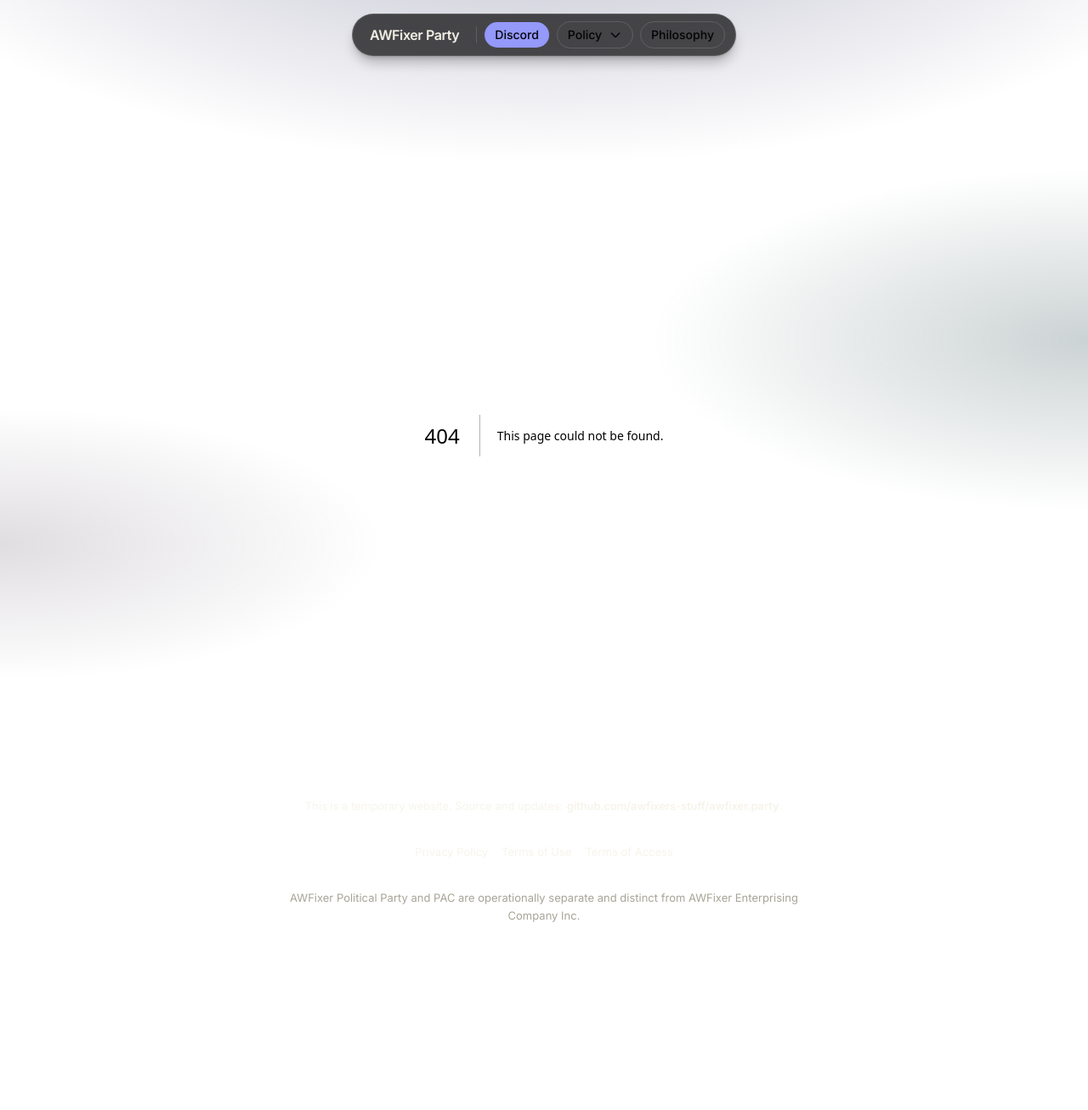
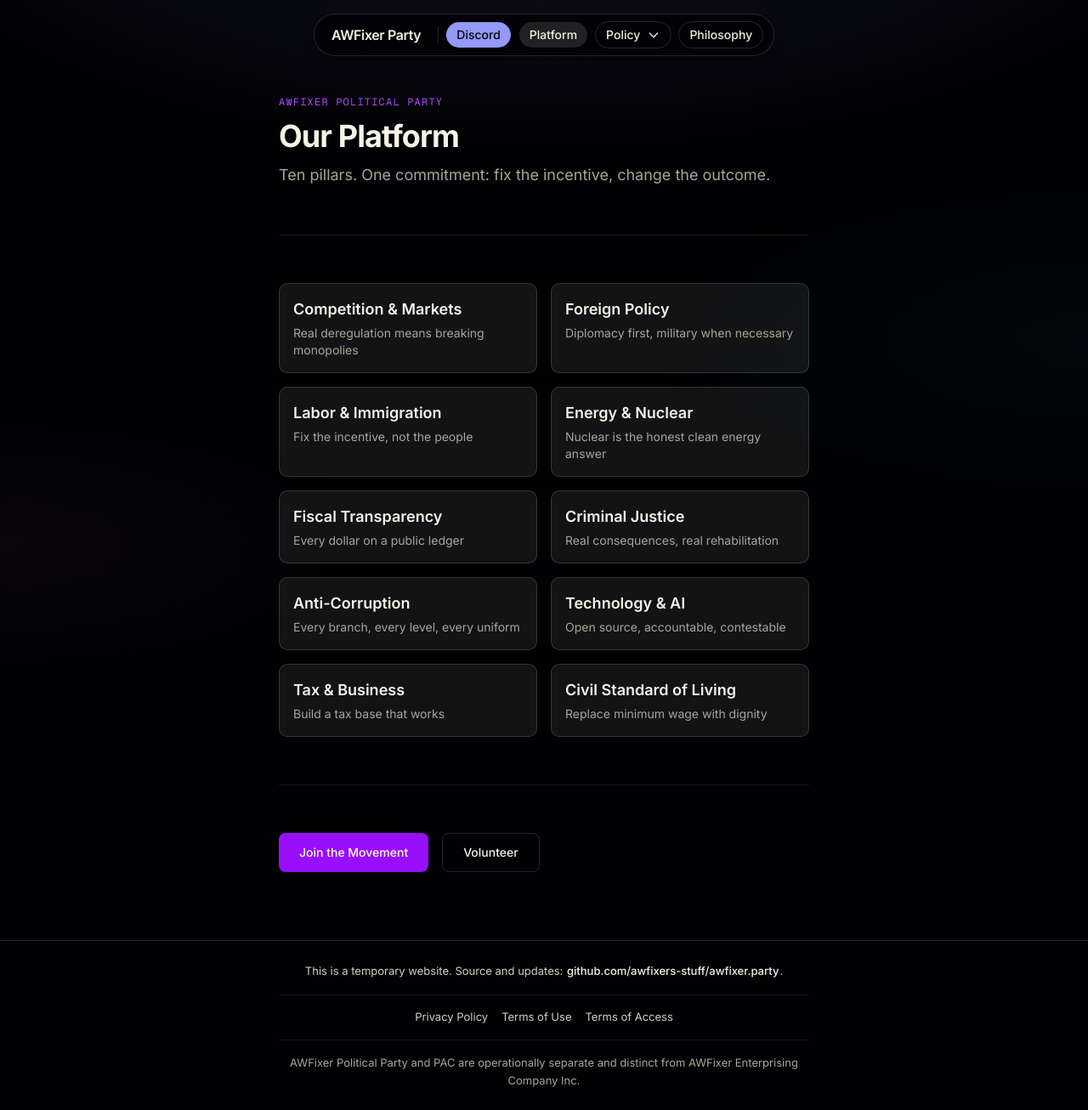
Before and after one commit to awfixers-stuff/tmp.awfixer.party, a Next.js app: page /platform in a window 1280 px wide. Before the commit this address had no page. Shown: the whole page at 85% size. Before the commit the page ends 1112 px from the top, so only its background shows below. Built offline with nearby package versions, Linux system fonts and the light colour scheme.

Commit message:
feat: update tmpsite

```diff
--- /dev/null
+++ b/app/platform/page.tsx
@@ -0,0 +1,69 @@
+import type { Metadata } from "next"
+
+import { Separator } from "@/components/ui/separator"
+
+export const metadata: Metadata = {
+  title: "Platform | AWFixer Political Party",
+  description: "AWFixer Political Party platform and policy positions.",
+}
+
+const policyItems = [
+  { href: "/policy/competition", label: "Competition & Markets", description: "Real deregulation means breaking monopolies" },
+  { href: "/policy/foreign-policy", label: "Foreign Policy", description: "Diplomacy first, military when necessary" },
+  { href: "/policy/labor", label: "Labor & Immigration", description: "Fix the incentive, not the people" },
+  { href: "/policy/energy", label: "Energy & Nuclear", description: "Nuclear is the honest clean energy answer" },
+  { href: "/policy/fiscal-transparency", label: "Fiscal Transparency", description: "Every dollar on a public ledger" },
+  { href: "/policy/criminal-justice", label: "Criminal Justice", description: "Real consequences, real rehabilitation" },
+  { href: "/policy/anti-corruption", label: "Anti-Corruption", description: "Every branch, every level, every uniform" },
+  { href: "/policy/technology", label: "Technology & AI", description: "Open source, accountable, contestable" },
+  { href: "/policy/tax", label: "Tax & Business", description: "Build a tax base that works" },
+  { href: "/policy/civil-standard", label: "Civil Standard of Living", description: "Replace minimum wage with dignity" },
+]
+
+export default function PlatformPage() {
+  return (
+    <main className="mx-auto flex w-full max-w-2xl flex-1 flex-col gap-12 px-4 pb-16 sm:gap-14 sm:px-6 sm:pb-20">
+      <header className="space-y-3">
+        <p className="font-mono text-xs uppercase tracking-widest text-purple-500">AWFixer Political Party</p>
+        <h1 className="font-heading text-3xl font-bold tracking-tight sm:text-4xl">
+          Our Platform
+        </h1>
+        <p className="text-lg text-muted-foreground">
+          Ten pillars. One commitment: fix the incentive, change the outcome.
+        </p>
+      </header>
+
+      <Separator className="bg-border/60" />
+
+      <div className="grid gap-4 sm:grid-cols-2">
+        {policyItems.map((item) => (
+          <a
+            key={item.href}
+            href={item.href}
+            className="rounded-lg border bg-card p-4 block transition-colors hover:bg-accent"
+          >
+            <h3 className="font-heading text-lg font-semibold">{item.label}</h3>
+            <p className="mt-1 text-sm text-muted-foreground">{item.description}</p>
+          </a>
+        ))}
+      </div>
+
+      <Separator className="bg-border/60" />
+
+      <div className="flex flex-col gap-4 sm:flex-row">
+        <a
+          href="https://discord.awfixer.party"
+          className="inline-flex items-center justify-center rounded-md bg-purple-600 px-6 py-3 text-sm font-medium text-white transition-colors hover:bg-purple-700"
+        >
+          Join the Movement
+        </a>
+        <a
+          href="mailto:volapply@awfixer.party"
+          className="inline-flex items-center justify-center rounded-md border border-border px-6 py-3 text-sm font-medium transition-colors hover:bg-accent"
+        >
+          Volunteer
+        </a>
+      </div>
+    </main>
+  )
+}
--- /dev/null
+++ b/app/policy/page.tsx
@@ -0,0 +1,5 @@
+import { NextResponse } from "next/server"
+
+export function GET() {
+  return NextResponse.redirect("/platform")
+}
--- a/components/floating-site-nav.tsx
+++ b/components/floating-site-nav.tsx
@@ -33,6 +33,7 @@ export function FloatingSiteNav() {
   const dropdownRef = useRef<HTMLDivElement>(null)
 
   const isPhilosophy = pathname === "/philosophy"
+  const isPlatform = pathname === "/platform"
   const isPolicyPage = pathname.startsWith("/policy/")
 
   useEffect(() => {
@@ -76,7 +77,7 @@ export function FloatingSiteNav() {
           {/* Desktop nav */}
           <div className="hidden sm:flex items-center gap-2">
             <span className="h-5 w-px shrink-0 bg-border" aria-hidden />
-            <Button size="sm" className="rounded-full" asChild>
+<Button size="sm" className="rounded-full" asChild>
               <a
                 href="https://discord.awfixer.party"
                 target="_blank"
@@ -84,6 +85,16 @@ export function FloatingSiteNav() {
               >
                 Discord
               </a>
+            </Button>
+            <Button
+              size="sm"
+              variant={isPlatform ? "secondary" : "outline"}
+              className="rounded-full"
+              asChild
+            >
+              <Link href="/platform" aria-current={isPlatform ? "page" : undefined}>
+                Platform
+              </Link>
             </Button>
             <div ref={dropdownRef} className="relative">
               <Button
@@ -219,6 +230,18 @@ export function FloatingSiteNav() {
           <div className="my-3 h-px bg-border" />
 
           <Link
+            href="/platform"
+            aria-current={isPlatform ? "page" : undefined}
+            className={cn(
+              "block rounded-2xl px-3 py-2.5 text-sm font-medium transition-colors",
+              "hover:bg-accent",
+              isPlatform ? "bg-accent text-foreground" : "text-foreground/70"
+            )}
+          >
+            Platform
+          </Link>
+
+          <Link
             href="/philosophy"
             aria-current={isPhilosophy ? "page" : undefined}
             className={cn(
@@ -235,7 +258,7 @@ export function FloatingSiteNav() {
         <div className="p-3">
           <Button size="lg" className="w-full rounded-2xl text-base font-semibold" asChild>
             <a
-              href="https://discord.awfixer.party"
+              href="https://mee6.gg/awfixerpolitics"
               target="_blank"
               rel="noopener noreferrer"
             >
```
